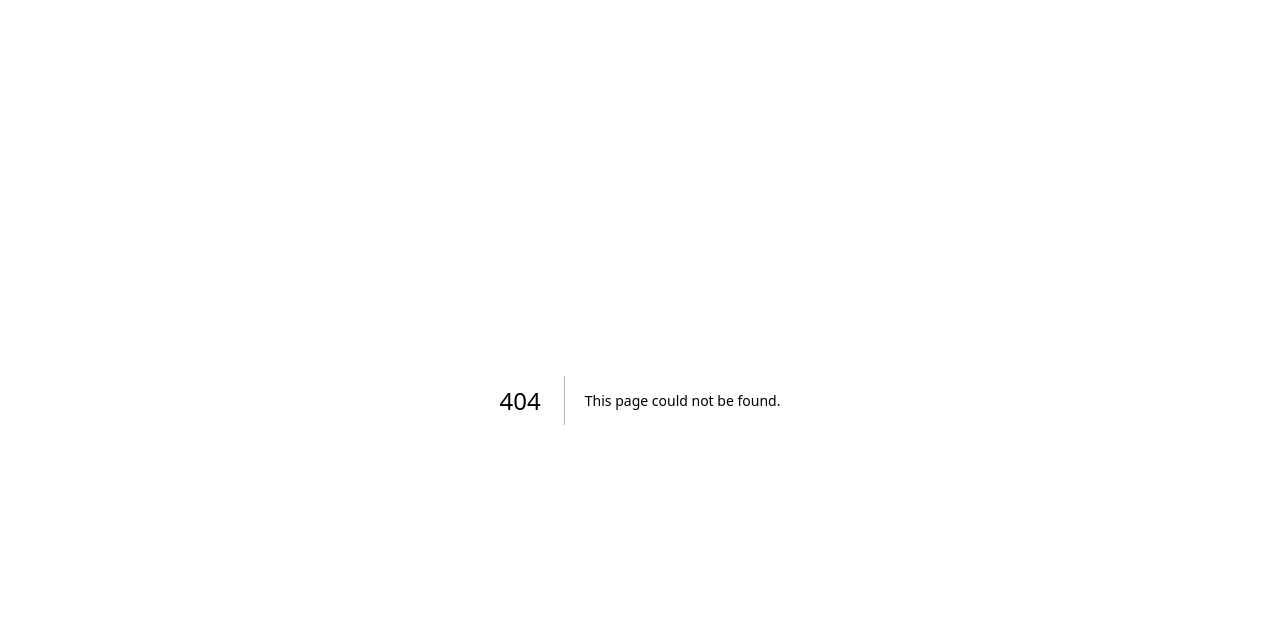
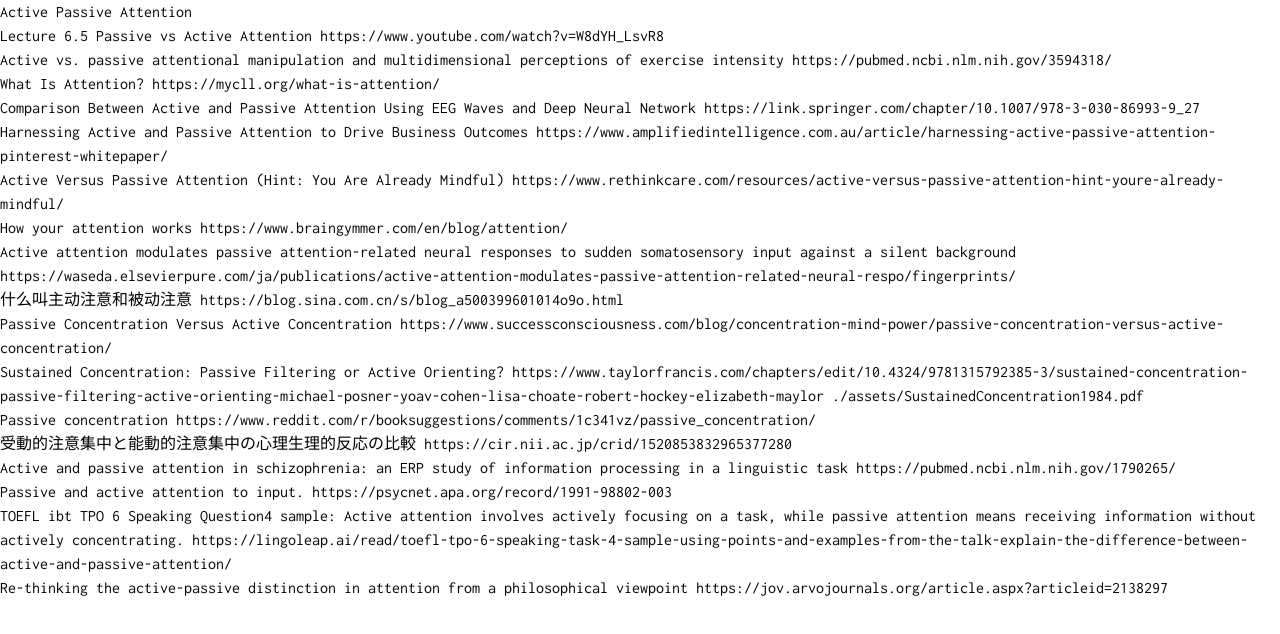
Before and after one commit to Ding-Fan/blog-nextra, a Next.js app: page /active-passive-attention in a window 1280 px wide. Before the commit this address had no page. Shown: the top 634 px of the page. Built offline with nearby package versions, Linux system fonts and the light colour scheme; a web font is replaced by a local one.

Commit message:
:memo: Add some text

```diff
--- a/pages/3resource/man-with-long-hair.mdx
+++ b/pages/3resource/man-with-long-hair.mdx
@@ -1,10 +1,19 @@
 # 长着头发的男人
+
+- https://youtu.be/xsuapy-dKDE
+
+  - 发簪盘发
+
+- https://youtu.be/m4wqRxDTbC8
+
+  - 不同场合下的3种丸子头发型【男人留长发教程】
 
 - https://youtu.be/sLjN510ZwGw
   - ③【タイトまとめ（結び方を変えてみる）】飽き始めていた髪型が見違えるヘアアレンジテク
   - いい髪型
 - https://youtu.be/ThxAZ4JUvbM
-  -  アラサーロン毛男子のルーズなヘアアレンジ
+
+  - アラサーロン毛男子のルーズなヘアアレンジ
 
 - [ロン毛の特権！髪の縛り方【ハーフアップ編】](https://youtu.be/cCqsO87IEBQ)
 
@@ -15,11 +24,11 @@
 用 bobby pin 波浪小发卡针来固定头发
 
 https://youtu.be/kFvJ3NgZ1DA
- Stay-All-Day Bobby Pins Hack
- X 大法
+Stay-All-Day Bobby Pins Hack
+X 大法
 
 https://youtu.be/jCUeanGXdDk
- How to Use Bobby Pins―For Guys
+How to Use Bobby Pins―For Guys
 把丸子叉起来
 
 一根发卡针能固定的发量约等于初始开口大小。有些人会扩大开口使用，不过开口越大越容易散落
--- /dev/null
+++ b/pages/active-passive-attention.mdx
@@ -0,0 +1,53 @@
+# Active Passive Attention
+
+Lecture 6.5 Passive vs Active Attention
+https://www.youtube.com/watch?v=W8dYH_LsvR8
+
+Active vs. passive attentional manipulation and multidimensional perceptions of exercise intensity
+https://pubmed.ncbi.nlm.nih.gov/3594318/
+
+What Is Attention?
+https://mycll.org/what-is-attention/
+
+Comparison Between Active and Passive Attention Using EEG Waves and Deep Neural Network
+https://link.springer.com/chapter/10.1007/978-3-030-86993-9_27
+
+Harnessing Active and Passive Attention to Drive Business Outcomes
+https://www.amplifiedintelligence.com.au/article/harnessing-active-passive-attention-pinterest-whitepaper/
+
+Active Versus Passive Attention (Hint: You Are Already Mindful)
+https://www.rethinkcare.com/resources/active-versus-passive-attention-hint-youre-already-mindful/
+
+How your attention works
+https://www.braingymmer.com/en/blog/attention/
+
+Active attention modulates passive attention-related neural responses to sudden somatosensory input against a silent background
+https://waseda.elsevierpure.com/ja/publications/active-attention-modulates-passive-attention-related-neural-respo/fingerprints/
+
+什么叫主动注意和被动注意
+https://blog.sina.com.cn/s/blog_a500399601014o9o.html
+
+Passive Concentration Versus Active Concentration
+https://www.successconsciousness.com/blog/concentration-mind-power/passive-concentration-versus-active-concentration/
+
+Sustained Concentration: Passive Filtering or Active Orienting?
+https://www.taylorfrancis.com/chapters/edit/10.4324/9781315792385-3/sustained-concentration-passive-filtering-active-orienting-michael-posner-yoav-cohen-lisa-choate-robert-hockey-elizabeth-maylor
+./assets/SustainedConcentration1984.pdf
+
+Passive concentration
+https://www.reddit.com/r/booksuggestions/comments/1c341vz/passive_concentration/
+
+受動的注意集中と能動的注意集中の心理生理的反応の比較
+https://cir.nii.ac.jp/crid/1520853832965377280
+
+Active and passive attention in schizophrenia: an ERP study of information processing in a linguistic task
+https://pubmed.ncbi.nlm.nih.gov/1790265/
+
+Passive and active attention to input.
+https://psycnet.apa.org/record/1991-98802-003
+
+TOEFL ibt TPO 6 Speaking Question4 sample: Active attention involves actively focusing on a task, while passive attention means receiving information without actively concentrating.
+https://lingoleap.ai/read/toefl-tpo-6-speaking-task-4-sample-using-points-and-examples-from-the-talk-explain-the-difference-between-active-and-passive-attention/
+
+Re-thinking the active-passive distinction in attention from a philosophical viewpoint
+https://jov.arvojournals.org/article.aspx?articleid=2138297
--- a/pages/astronvim.mdx
+++ b/pages/astronvim.mdx
@@ -40,6 +40,7 @@
 - Comment `Leader + /`
 - `:wa` to save all
 - `?` to show help in file explorer
+- `Leader + uw` to toggle text wrap
 
 [full keymap list](https://docs.astronvim.com/mappings)
 
```
Also changed, not shown: pages/micro-blog.mdx (+35 -8 lines), 1 other file (tests, documents, lock files or other folders).
